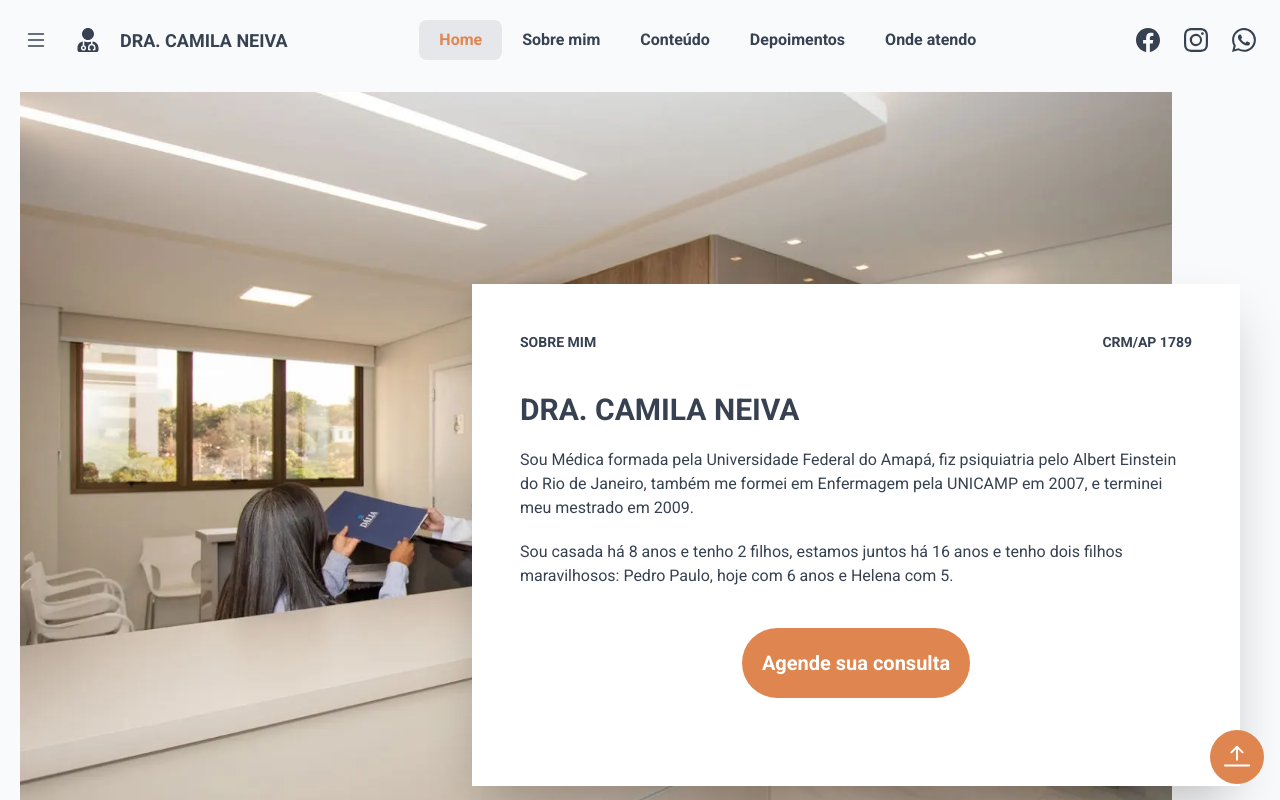
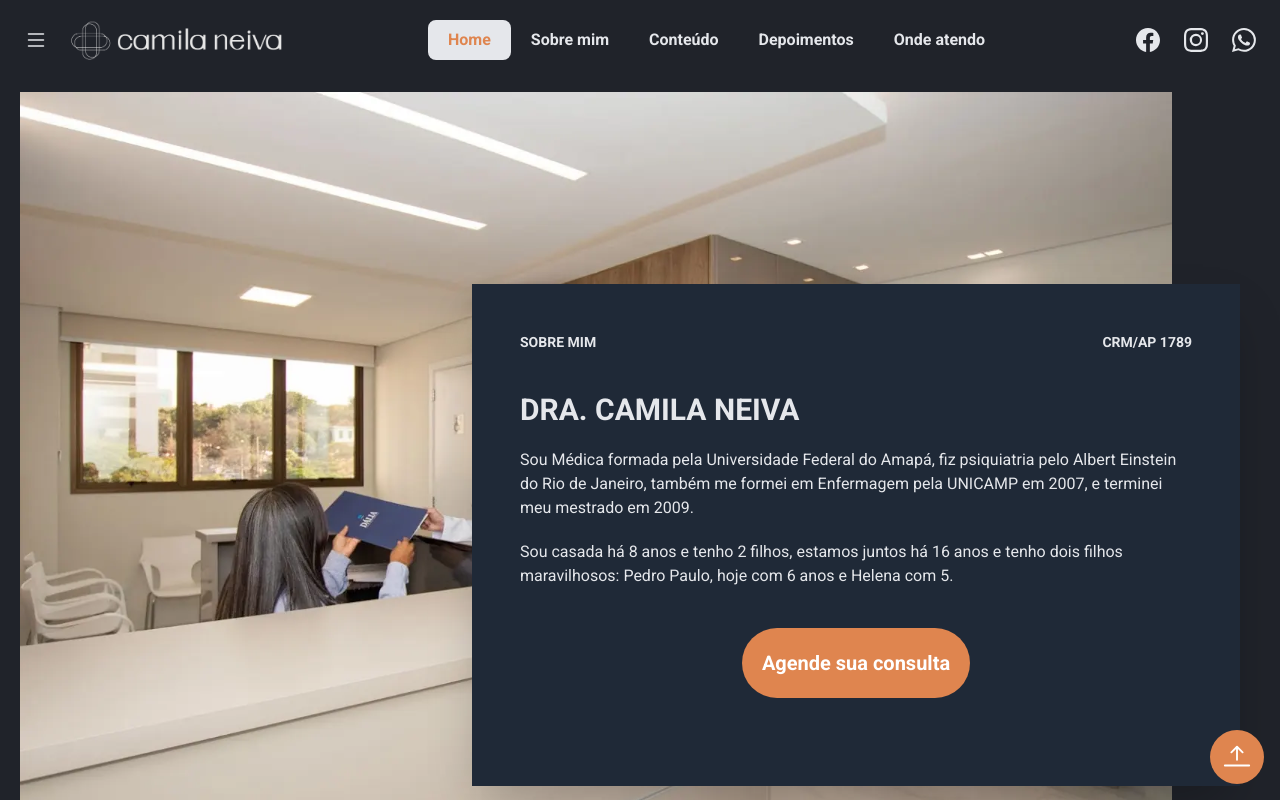
Before and after one commit to brunoprestesap/page-dra-camila, a React (Create React App) app: page / in a window 1280 px wide. Shown: the top 800 px of the page. Built offline with nearby package versions, Linux system fonts and the light colour scheme.

Commit message:
ajustes na logo da brand

```diff
--- a/src/App.js
+++ b/src/App.js
@@ -7,8 +7,9 @@ import {
   BsWhatsapp,
   BsArrowBarUp,
 } from "react-icons/bs";
-import { FaQuoteLeft, FaQuoteRight, FaStar, FaUserMd } from "react-icons/fa";
+import { FaQuoteLeft, FaQuoteRight, FaStar } from "react-icons/fa";
 
+import logo from "./assets/logo.png";
 import hero from "./assets/hero.png";
 import conteudo01 from "./assets/conteudo01.png";
 import conteudo02 from "./assets/conteudo02.png";
@@ -24,7 +25,7 @@ function App() {
   dark:bg:gray-600`;
   const isActive = true;
   const currentColor = colors[1];
-  const currentMode = "light";
+  const currentMode = "dark";
   const depoimentos = [
     {
       name: "José Amanjás",
@@ -73,12 +74,11 @@ function App() {
                 <span className="text-2xl cursor-pointer hover:bg-gray-200 p-2 rounded-full hover:ease-in-out duration-500 dark:hover:bg-gray-600">
                   <BsList />
                 </span>
-                <span className="text-2xl cursor-pointer hover:bg-gray-200 p-2 rounded-full hover:ease-in-out duration-500 dark:hover:bg-gray-600">
-                  <FaUserMd />
-                </span>
-                <p className="text-[18px] uppercase font-bold">
-                  Dra. Camila Neiva
-                </p>
+                <img
+                  src={logo}
+                  alt="logo brand"
+                  className="object-cover w-18 h-10 pr-5"
+                ></img>
               </div>
               <div className="font-bold lg:flex justify-center hidden">
                 <div className={menuClassActived}>
--- a/src/index.js
+++ b/src/index.js
@@ -1,5 +1,5 @@
 import React from "react";
-import ReactDOM from "react-dom";
+import ReactDOM from "react-dom/client";
 
 import "./index.css";
 import App from "./App";
```
Also changed, not shown: src/assets/logo.png (added).
